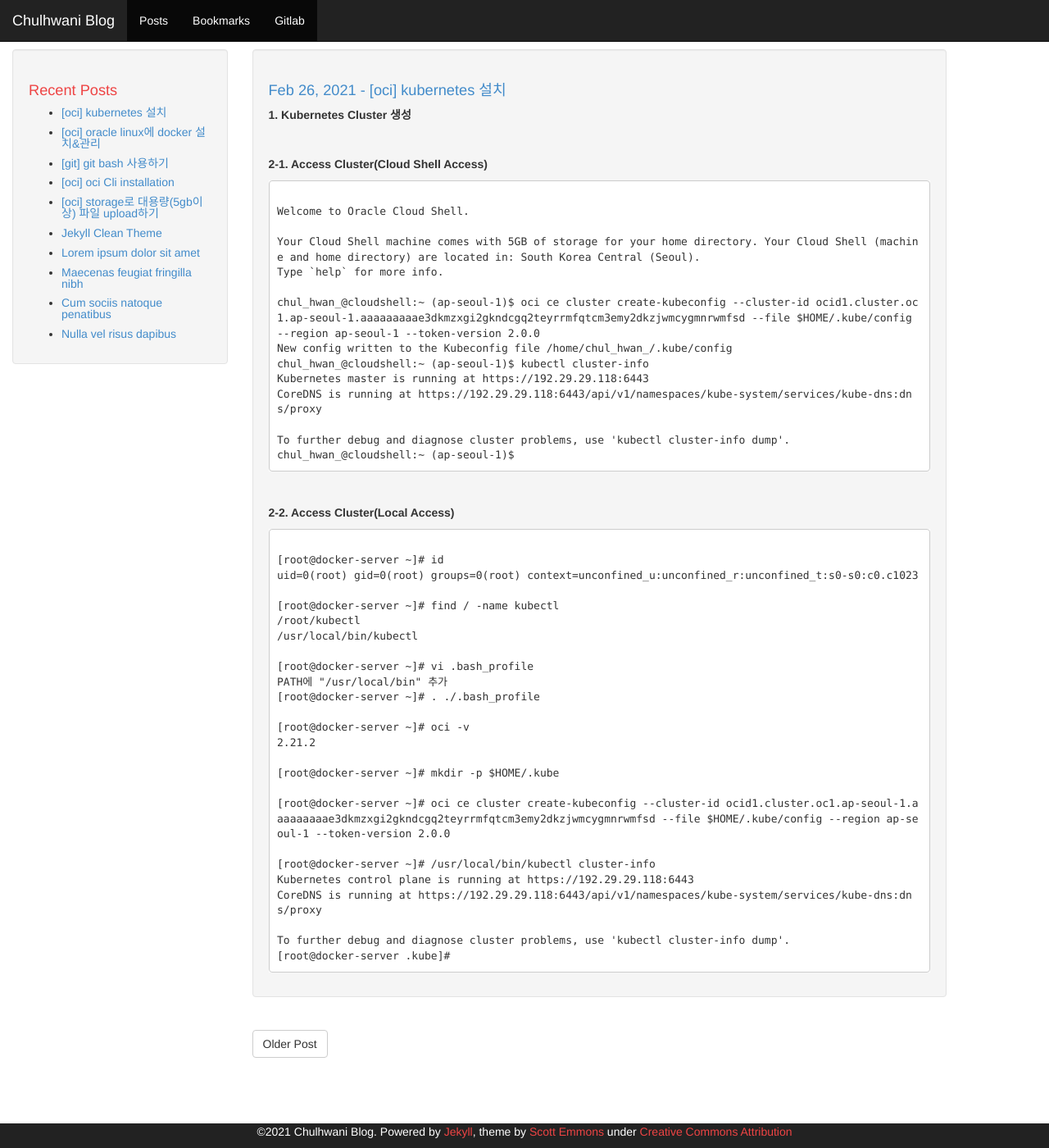
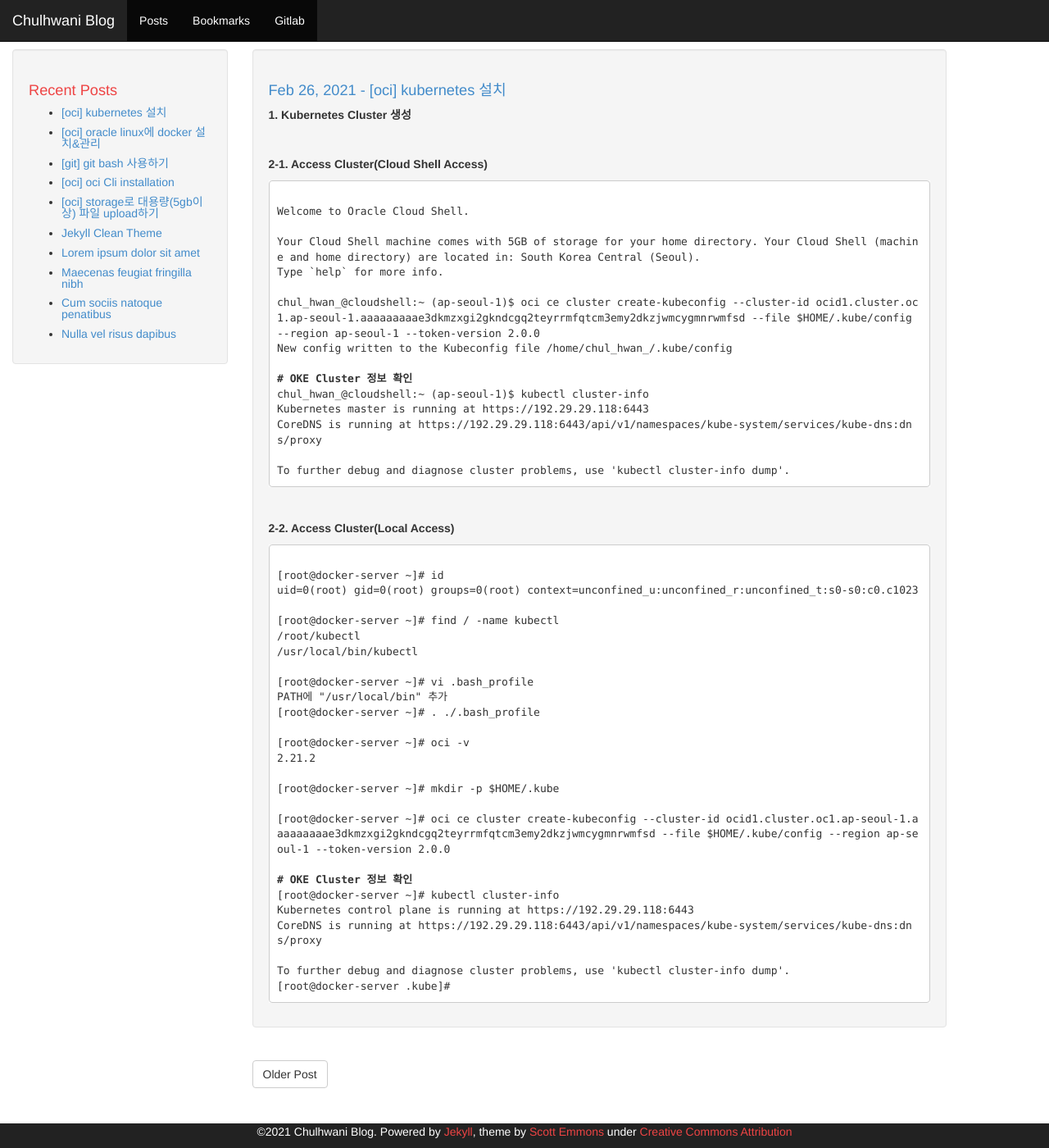
Before and after one commit to chulhwani/chulhwani.github.io, a Jekyll site: the page built from _posts/2021-02-26-[OCI] Kubernetes 설치.md, in a window 1280 px wide and 1400 px high. Shown: the whole window at 82% size. Built offline with Jekyll 4.4.1, drawn with Linux system fonts in a browser that asks for light colours; our own code applies the rules of GitHub Pages for plain Markdown files.

Commit message:
Update 2021-02-26-[OCI] Kubernetes 설치.md

```diff
--- a/_posts/2021-02-26-[OCI] Kubernetes 설치.md
+++ b/_posts/2021-02-26-[OCI] Kubernetes 설치.md
@@ -11,12 +11,13 @@ Type `help` for more info.
 
 chul_hwan_@cloudshell:~ (ap-seoul-1)$ oci ce cluster create-kubeconfig --cluster-id ocid1.cluster.oc1.ap-seoul-1.aaaaaaaaae3dkmzxgi2gkndcgq2teyrrmfqtcm3emy2dkzjwmcygmnrwmfsd --file $HOME/.kube/config --region ap-seoul-1 --token-version 2.0.0
 New config written to the Kubeconfig file /home/chul_hwan_/.kube/config
+
+<b># OKE Cluster 정보 확인</b>
 chul_hwan_@cloudshell:~ (ap-seoul-1)$ kubectl cluster-info
 Kubernetes master is running at https://192.29.29.118:6443
 CoreDNS is running at https://192.29.29.118:6443/api/v1/namespaces/kube-system/services/kube-dns:dns/proxy
 
 To further debug and diagnose cluster problems, use 'kubectl cluster-info dump'.
-chul_hwan_@cloudshell:~ (ap-seoul-1)$
 </code></pre>
 </div>
 </div>
@@ -43,7 +44,8 @@ PATH에 "/usr/local/bin" 추가
 
 [root@docker-server ~]# oci ce cluster create-kubeconfig --cluster-id ocid1.cluster.oc1.ap-seoul-1.aaaaaaaaae3dkmzxgi2gkndcgq2teyrrmfqtcm3emy2dkzjwmcygmnrwmfsd --file $HOME/.kube/config --region ap-seoul-1 --token-version 2.0.0
 
-[root@docker-server ~]# /usr/local/bin/kubectl cluster-info
+<b># OKE Cluster 정보 확인</b>
+[root@docker-server ~]# kubectl cluster-info
 Kubernetes control plane is running at https://192.29.29.118:6443
 CoreDNS is running at https://192.29.29.118:6443/api/v1/namespaces/kube-system/services/kube-dns:dns/proxy
 
```
